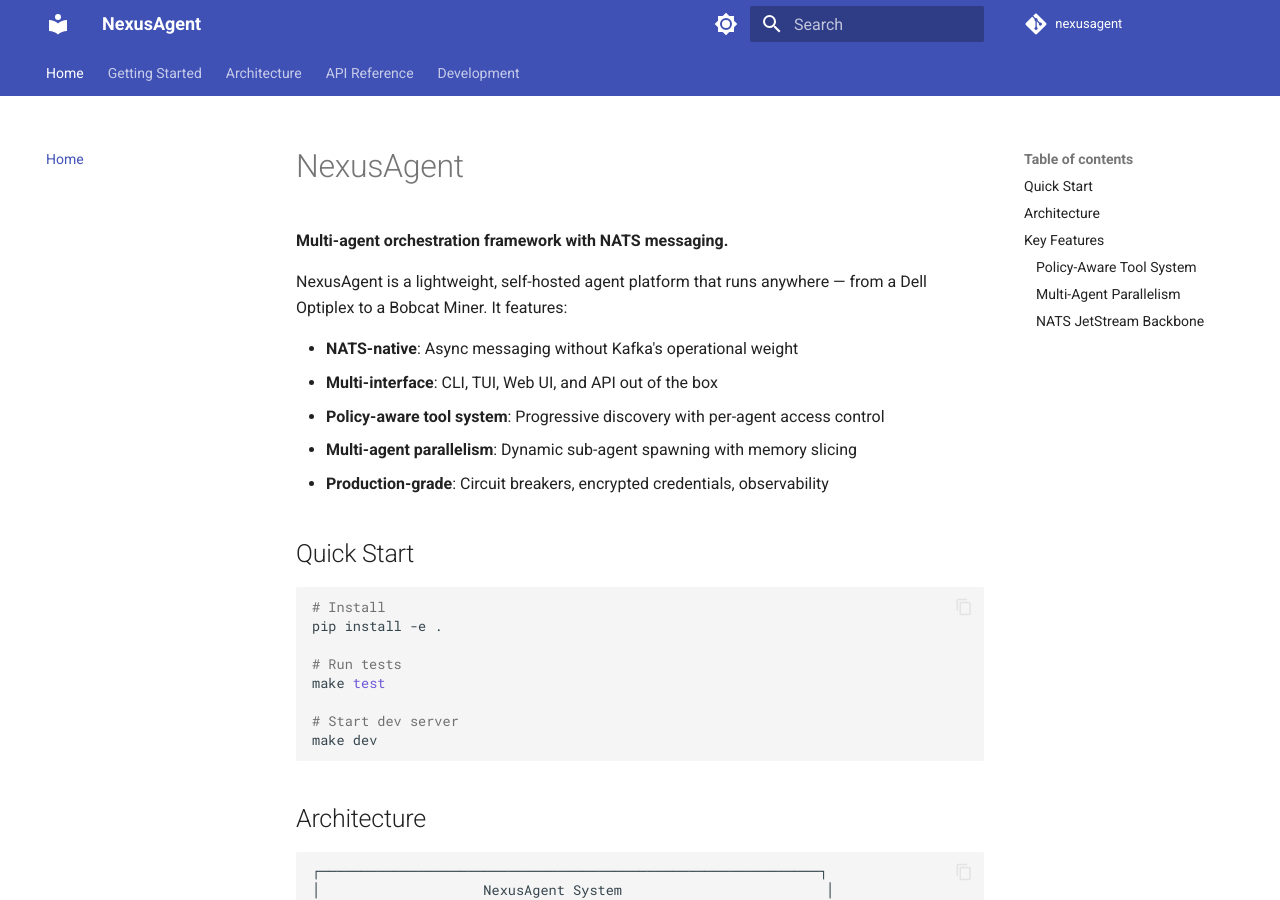
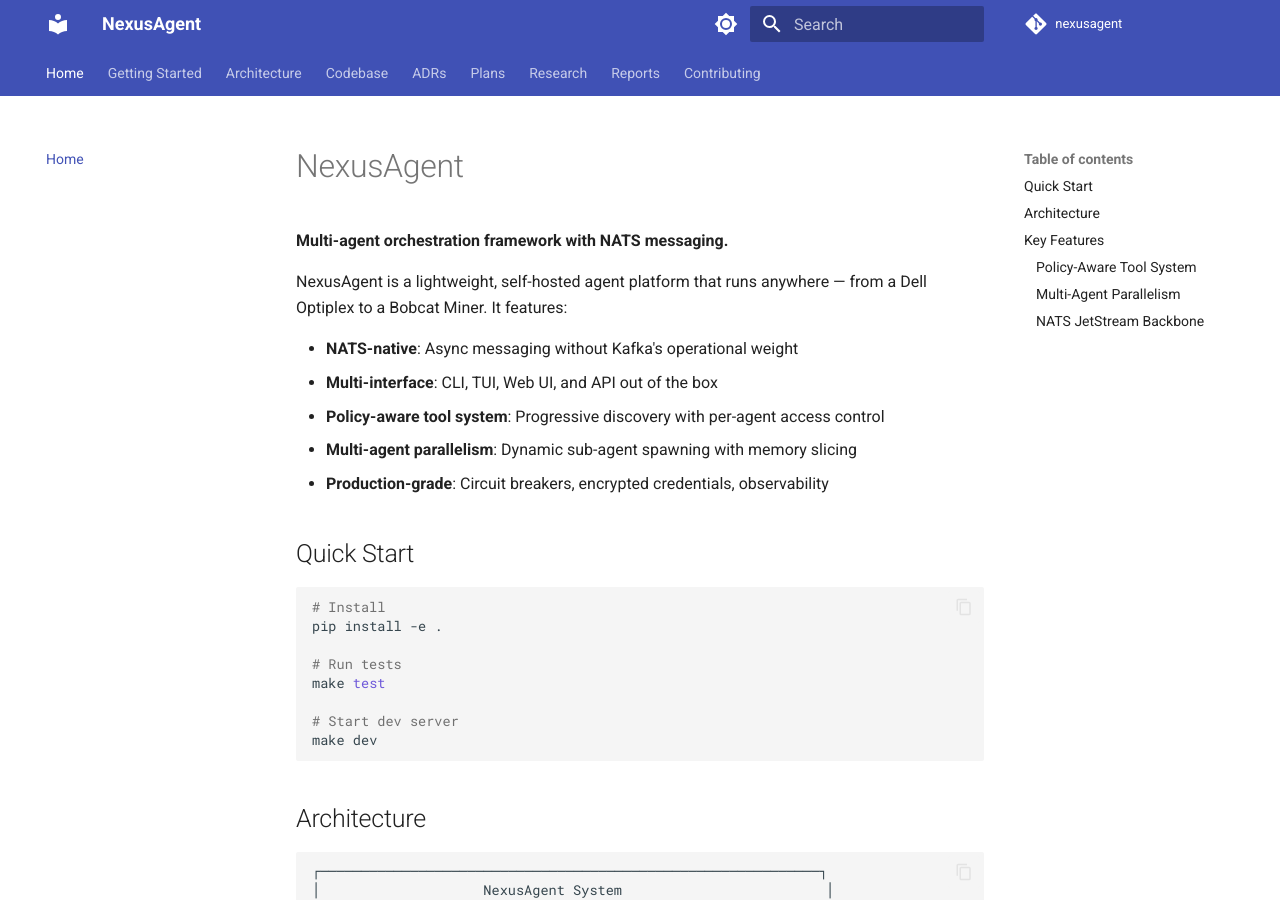
Before and after one commit to stephanos8926-lgtm/NexusAgent, an MkDocs documentation site: the page built from docs/index.md, in a window 1280 px wide and 900 px high. Built offline with MkDocs 1.6.1 and Material for MkDocs 9.7.7, drawn with Linux system fonts in a browser that asks for light colours; comment, search, counter and statistics services are not loaded; the version menu is left out; some of the changed lines change nothing that is shown.

Commit message:
docs: update mkdocs.yml nav to match consolidated doc structure

```diff
--- a/mkdocs.yml
+++ b/mkdocs.yml
@@ -32,19 +32,6 @@
 
 plugins:
   - search
-  - mkdocstrings:
-      handlers:
-        python:
-          paths: [src]
-          options:
-            docstring_style: google
-            show_source: true
-            show_root_heading: true
-            show_category_heading: true
-            members_order: source
-            separate_signature: true
-            show_signature_annotations: true
-            heading_level: 3
 
 markdown_extensions:
   - admonition
@@ -63,24 +50,36 @@
 nav:
   - Home: index.md
   - Getting Started:
-    - Installation: guides/installation.md
-    - Quick Start: guides/quickstart.md
-    - Configuration: guides/configuration.md
+    - Installation: installation.md
+    - Quick Start: quickstart.md
+    - Configuration: configuration.md
+    - Getting Started Guide: getting_started.md
+    - Local Development: local_development.md
+    - Environment & Execution: env_execution_guide.md
   - Architecture:
     - Overview: architecture/overview.md
     - Tool System: architecture/tools.md
     - Policy System: architecture/policies.md
     - Multi-Agent: architecture/multi-agent.md
-  - API Reference:
-    - Agent: api/agent.md
-    - Tools: api/tools.md
-    - Registry: api/registry.md
-    - Bus: api/bus.md
-    - Models: api/models.md
-    - Server: api/server.md
-  - Development:
-    - Contributing: development/contributing.md
-    - Changelog: development/changelog.md
+  - Codebase:
+    - Codebase Map: CODEBASE_MAP.md
+  - ADRs:
+    - Index: adrs/index.md
+    - Telemetry System: adrs/0001-telemetry-system-design.md
+    - Project Structure: adrs/0002-project-structure-build-modes.md
+    - Branding & Config: adrs/0003-project-branding-config.md
+    - Documentation Standards: adrs/0004-documentation-standards.md
+  - Plans:
+    - Assessment & Roadmap: plans/2026-07-12-assessment-and-roadmap.md
+    - TUI Parity Sprint: plans/2026-06-11-tui-parity-sprint.md
+  - Research:
+    - Tool Parity: research/TOOL-PARITY-FINAL.md
+    - TUI Aesthetics: research/TUI-AESTHETICS-FINAL.md
+  - Reports:
+    - Audit Report: AUDIT_REPORT.md
+    - Competitive Analysis: competitive-analysis-2026-06-06.md
+    - Implementation Plan: implementation-plan-2026-07-09.md
+  - Contributing: CONTRIBUTING.md
 
 extra:
   social:
```
